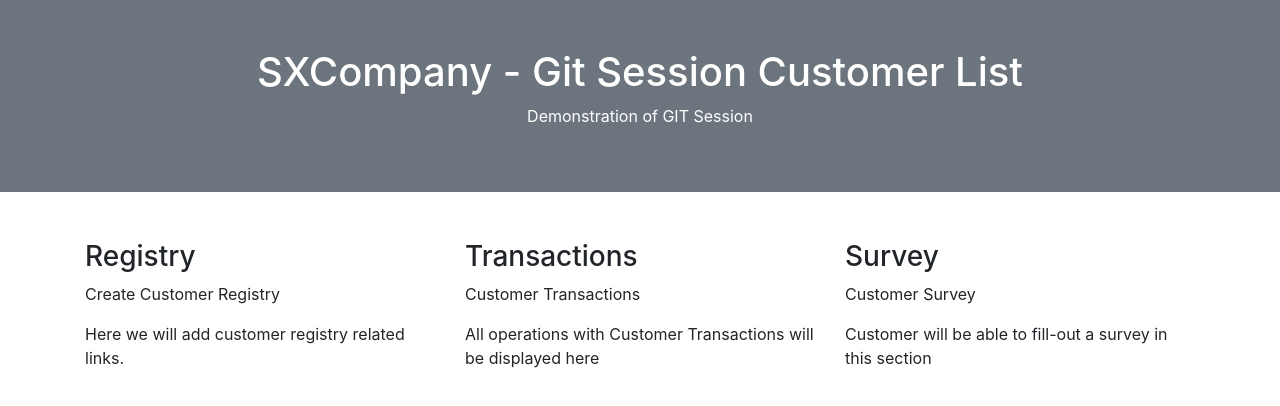
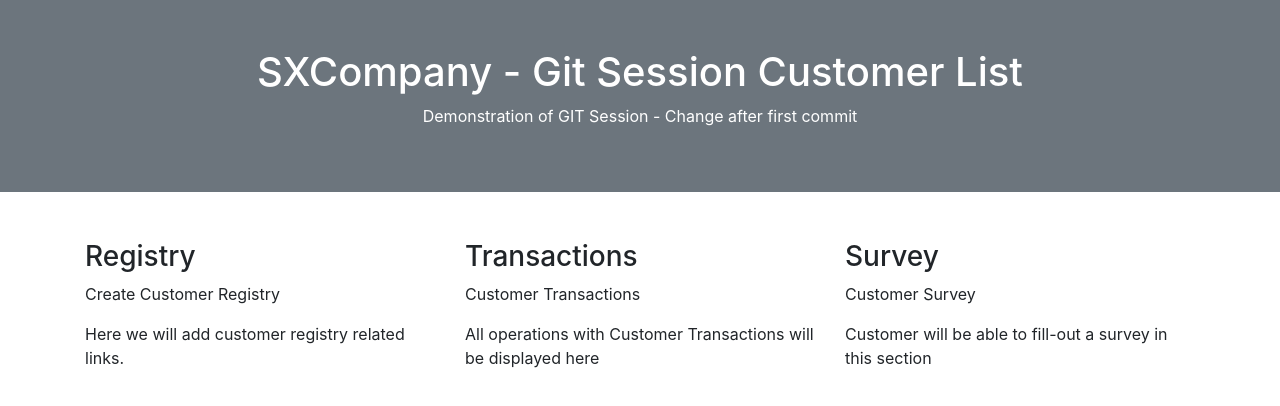
Before and after one commit to alyssakramer/Project1, a plain HTML site: page index.html in a window 1280 px wide. Drawn offline with nearby package versions, Linux system fonts and the light colour scheme.

Commit message:
This is the second commit

```diff
--- a/index.html
+++ b/index.html
@@ -12,7 +12,7 @@
 <body>
 <div class="container-fluid p-5 bg-secondary text-white text-center">
         <h1>SXCompany - Git Session Customer List</h1>
-        <p>Demonstration of GIT Session</p>
+        <p>Demonstration of GIT Session - Change after first commit</p>
 </div>
 <!-- Margin top5-->
 <div class="container mt-5">
```
